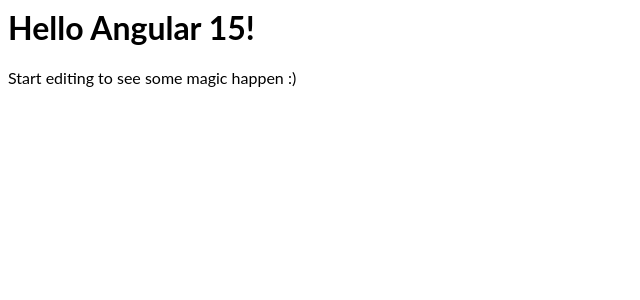
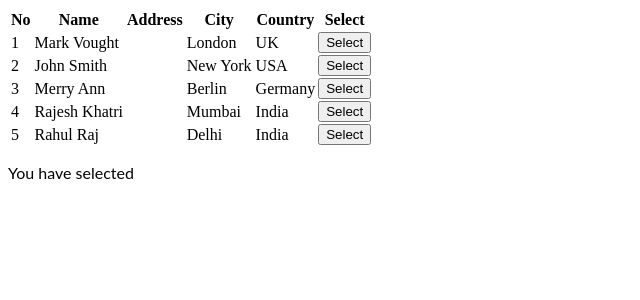
Before and after one commit to kumar2014/Angular12, an Angular app: page / in a window 1280 px wide. Shown: the top 300 px of the page, without its empty margins (0-640 px from the left). Built offline with nearby package versions, Linux system fonts and the light colour scheme.

Commit message:
2 files modified, 7 added

```diff
--- a/src/app/app.component.html
+++ b/src/app/app.component.html
@@ -1,4 +1,8 @@
-<hello name="{{ name }}"></hello>
-<p>
-  Start editing to see some magic happen :)
-</p>
+<!-- #2 -->
+<!-- <app-demo></app-demo> -->
+
+<!-- #9  <app-customer-list></app-customer-list>-->
+<!-- #10 Crating a local reference variable #customer -->
+<app-customer-list #customer></app-customer-list>
+<!-- #11 -->
+<p>You have selected {{ customer.selectedCustomer?.name }}</p>
--- /dev/null
+++ b/src/app/customer-list/customer-list.component.html
@@ -0,0 +1,25 @@
+<!-- #7 -->
+<table class='table'>
+<thead>
+  <tr>
+    <th>No</th>
+    <th>Name</th>
+    <th>Address</th>
+    <th>City</th>
+    <th>Country</th>
+    <th>Select</th>
+  </tr>
+</thead>
+<tbody>
+  <!-- #8 -->
+  <tr *ngFor="let customer of customers">
+    <td>{{customer.customerNo}}</td>
+    <td>{{customer.name}}</td>
+    <td>{{customer.address}}</td>
+    <td>{{customer.city}}</td>
+    <td>{{customer.country}}</td>
+   <!-- #10  -->
+    <button (click)="selectedCustomer = customer">Select</button>
+  </tr>
+</tbody>
+</table>
--- /dev/null
+++ b/src/app/customer-list/customer-list.component.ts
@@ -0,0 +1,53 @@
+import { Component, OnInit } from '@angular/core';
+import { Customer } from './customer';
+@Component({
+  selector: 'app-customer-list',
+  templateUrl: './customer-list.component.html',
+  styleUrls: ['./customer-list.component.css'],
+})
+export class CustomerListComponent implements OnInit {
+  constructor() {}
+
+  ngOnInit() {}
+  // #5
+  selectedCustomer;
+
+  // #6
+  customers: Customer[] = [
+    {
+      customerNo: 1,
+      name: 'Mark Vought',
+      address: '',
+      city: 'London',
+      country: 'UK',
+    },
+    {
+      customerNo: 2,
+      name: 'John Smith',
+      address: '',
+      city: 'New York',
+      country: 'USA',
+    },
+    {
+      customerNo: 3,
+      name: 'Merry Ann',
+      address: '',
+      city: 'Berlin',
+      country: 'Germany',
+    },
+    {
+      customerNo: 4,
+      name: 'Rajesh Khatri',
+      address: '',
+      city: 'Mumbai',
+      country: 'India',
+    },
+    {
+      customerNo: 5,
+      name: 'Rahul Raj',
+      address: '',
+      city: 'Delhi',
+      country: 'India',
+    },
+  ];
+}
--- /dev/null
+++ b/src/app/customer-list/customer.ts
@@ -0,0 +1,7 @@
+export class Customer {
+  customerNo: number;
+  name: string;
+  address: string;
+  city: string;
+  country: string;
+}
--- /dev/null
+++ b/src/app/demo/demo.component.html
@@ -0,0 +1,14 @@
+
+<!-- #1 Create a Template Refence Variable #myVariable -->
+<!-- #3 (keyup)="0" -->
+<input type="text" #myVariable (keyup)="0">
+<button (click)="sayHello(myVariable)">Say Hello</button>
+<p>{{ myVariable.value }}</p>
+
+<!-- Note:-->
+<!-- 1. (keyup)="0" : initially when this page loads this text box is empty and that's why in the paragraph
+we don't see anything but when we are typing something here this html is not aware about that change  -->
+
+<!-- So we want to bind the key up event here whenever this key up event will happen angular will run the change  -->
+
+2.(click)="sayHello(myVariable)" :
--- /dev/null
+++ b/src/app/demo/demo.component.ts
@@ -0,0 +1,17 @@
+import { Component, OnInit } from '@angular/core';
+
+@Component({
+  selector: 'app-demo',
+  templateUrl: './demo.component.html',
+  styleUrls: ['./demo.component.css'],
+})
+export class DemoComponent implements OnInit {
+  constructor() {}
+
+  ngOnInit() {}
+  // #4
+  sayHello(inputEl: HTMLInputElement) {
+    //alert('Hello '+inputEl.value);
+    console.log(inputEl);
+  }
+}
```
Also changed, not shown: src/app/app.module.ts (+6 -4 lines), src/app/customer-list/customer-list.component.css (added), src/app/demo/demo.component.css (added).
